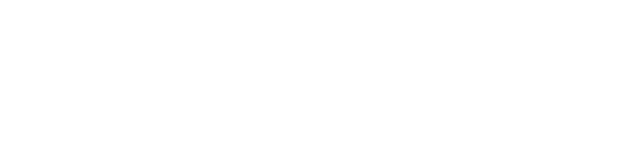
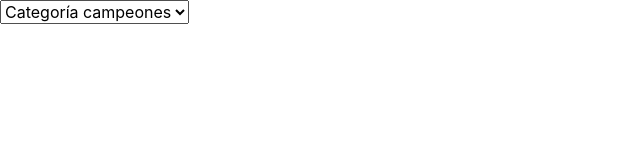
Before and after one commit to CatalinAtun/Data-lovers-LOL, a website: page src/index.html in a window 1280 px wide. Shown: the whole page, without its empty margins (0-640 px from the left). Drawn offline with nearby package versions, Linux system fonts and the light colour scheme.

Commit message:
Se agrega select de filtrado por tags

```diff
--- a/src/index.html
+++ b/src/index.html
@@ -3,11 +3,29 @@
   <head>
     <meta charset="utf-8">
     <title>Data Lovers</title>
+    <link rel="stylesheet" href="https://stackpath.bootstrapcdn.com/bootstrap/4.2.1/css/bootstrap.min.css" integrity="sha384-GJzZqFGwb1QTTN6wy59ffF1BuGJpLSa9DkKMp0DgiMDm4iYMj70gZWKYbI706tWS" crossorigin="anonymous">
     <link rel="stylesheet" href="style.css" />
   </head>
   <body>
+          <select name="select">
+              <option value="value1" selected>Categoría campeones</option>
+              <option value="value2">Luchador</option>
+              <option value="value3">Tanque</option>
+              <option value="value4">Mago</option>
+              <option value="value5">Asesino</option>
+              <option value="value2">Apoyo</option>
+              <option value="value3">Tirador</option>
+            </select>
+          <div>
+          </div>
+    </div>
+  </div>
+
     <div id="root"></div>
-    <script src="./data/steam/steam.js"></script>
+    <script src="https://code.jquery.com/jquery-3.3.1.slim.min.js" integrity="sha384-q8i/X+965DzO0rT7abK41JStQIAqVgRVzpbzo5smXKp4YfRvH+8abtTE1Pi6jizo" crossorigin="anonymous"></script>
+    <script src="https://cdnjs.cloudflare.com/ajax/libs/popper.js/1.14.6/umd/popper.min.js" integrity="sha384-wHAiFfRlMFy6i5SRaxvfOCifBUQy1xHdJ/yoi7FRNXMRBu5WHdZYu1hA6ZOblgut" crossorigin="anonymous"></script>
+    <script src="https://stackpath.bootstrapcdn.com/bootstrap/4.2.1/js/bootstrap.min.js" integrity="sha384-B0UglyR+jN6CkvvICOB2joaf5I4l3gm9GU6Hc1og6Ls7i6U/mkkaduKaBhlAXv9k" crossorigin="anonymous"></script>
+    <script src="./data/lol/lol.js"></script>
     <script src="data.js"></script>
     <script src="main.js"></script>
   </body>
```
